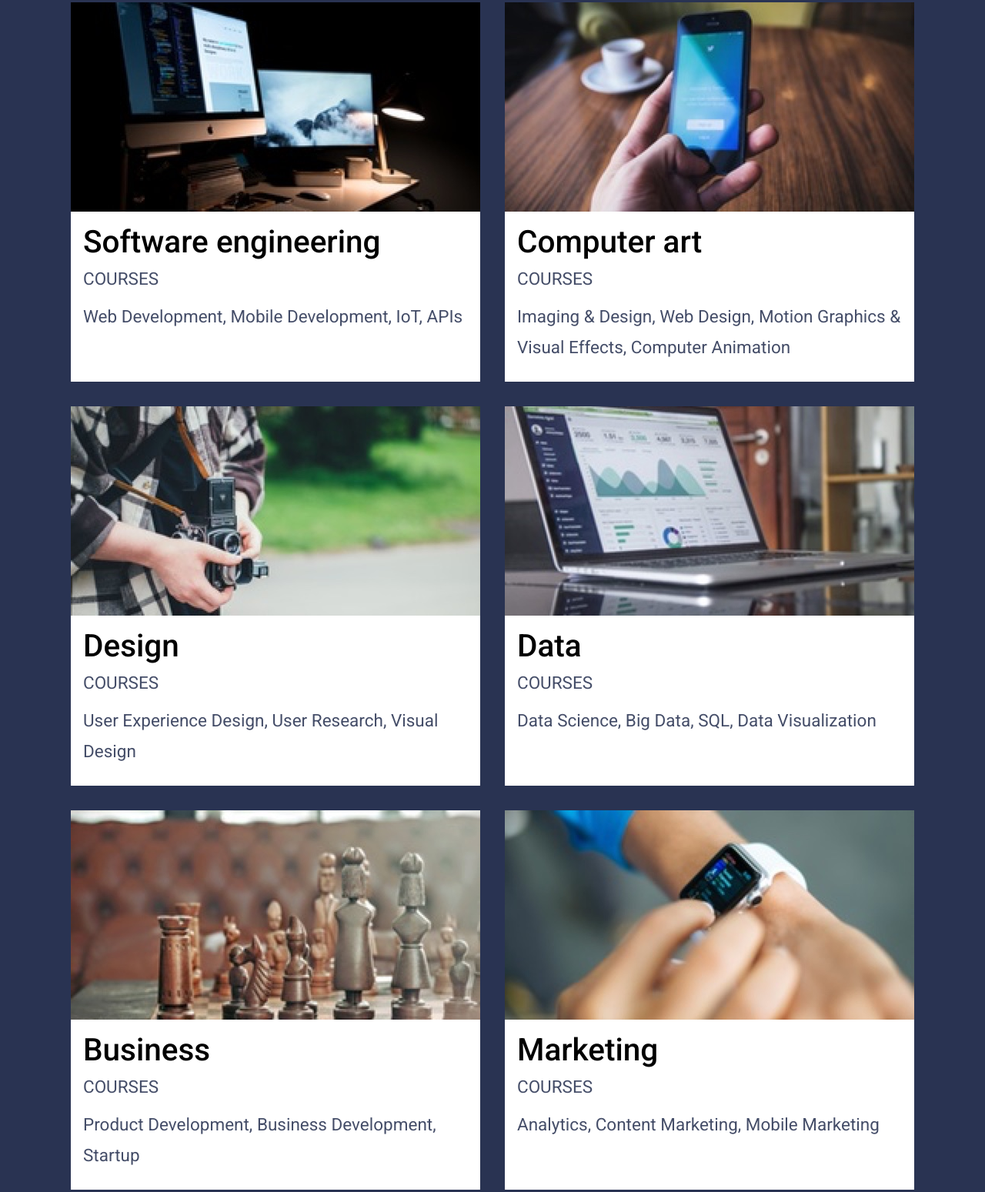
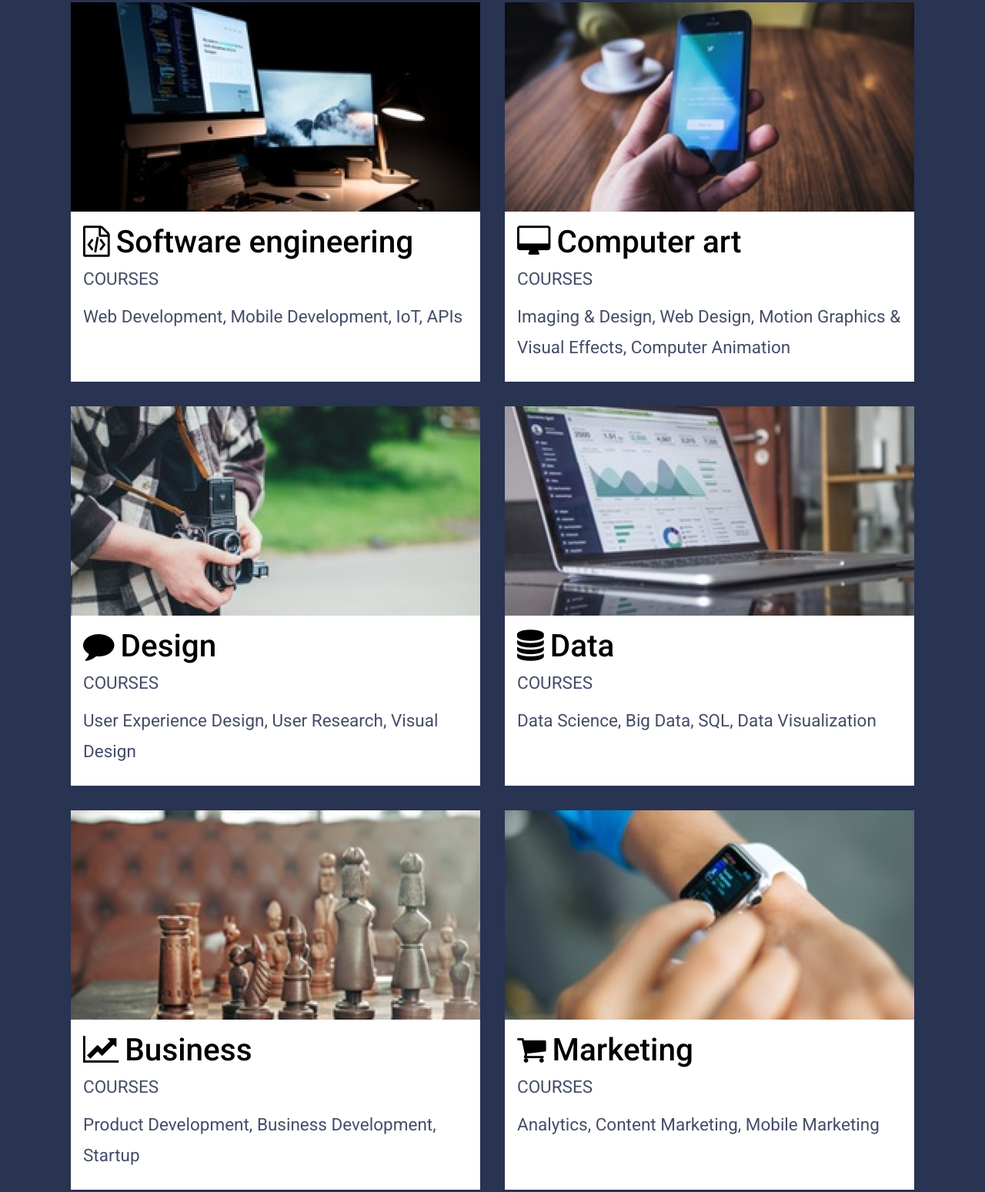
Before and after one commit to CMChristensen/ColmarAcademy, a plain HTML site: page index.html in a window 1280 px wide. Shown: the part 1543-3092 px from the top of the page at 77% size. Drawn offline with Linux system fonts and the light colour scheme.

Commit message:
add font awesome icons

```diff
--- a/index.html
+++ b/index.html
@@ -5,6 +5,7 @@
     <title>Colmar Academy</title>
     <link href="resources/css/reset.css" rel="stylesheet">
     <link href="resources/css/style.css" rel="stylesheet">
+    <link rel="stylesheet" type="text/css" href="https://maxcdn.bootstrapcdn.com/font-awesome/4.7.0/css/font-awesome.css">
     <link href="https://fonts.googleapis.com/css?family=Montserrat:700,800|Roboto:300,400,500" rel="stylesheet">
   </head>
 
@@ -45,7 +46,7 @@
         <img src="resources/images/information-main.jpg" alt="main information image">
         <h1>It doesn't hurt to keep practicing</h1>
         <p>"Curabitur vitae libero in ipsum porttitor consequat. Aliquam et commodo lectus, nec consequat neque. Sed non accumsan urna. Phasellus sed consequat ex. Etiam eget magna laoreet, efficitur dolor consequat, tristique ligula."</p>
-        <span>Emmanuel, Sr. Strategist at Hiring</span>
+        <i class="fa fa-comment"></i><span>Emmanuel, Sr. Strategist at Hiring</span>
       </div>
       <div class="information-other">
         <div class="item orientation">
@@ -102,7 +103,7 @@
         <div class="course">
           <img src="resources/images/course-software.jpg" alt="Software Course">
           <div class="course-text">
-            <h2>Software engineering</h2>
+            <h2><i class="fa fa-file-code-o white"></i>Software engineering</h2>
             <p>COURSES</p>
             <p>Web Development, Mobile Development, IoT, APIs</p>
           </div>
@@ -110,7 +111,7 @@
         <div class="course">
           <img src="resources/images/course-computer-art.jpg" alt="Computer Art Course">
           <div class="course-text">
-            <h2>Computer art</h2>
+            <h2><i class="fa fa-desktop white"></i>Computer art</h2>
             <p>COURSES</p>
             <p>Imaging & Design, Web Design, Motion Graphics & Visual Effects, Computer Animation</p>
           </div>
@@ -118,7 +119,7 @@
         <div class="course">
           <img src="resources/images/course-design.jpg" alt="Design Course">
           <div class="course-text">
-            <h2>Design</h2>
+            <h2><i class="fa fa-comment white"></i>Design</h2>
             <p>COURSES</p>
             <p>User Experience Design, User Research, Visual Design</p>
           </div>
@@ -126,7 +127,7 @@
         <div class="course">
           <img src="resources/images/course-data.jpg" alt="Data Course">
           <div class="course-text">
-            <h2>Data</h2>
+            <h2><i class="fa fa-database white"></i>Data</h2>
             <p>COURSES</p>
             <p>Data Science, Big Data, SQL, Data Visualization</p>
           </div>
@@ -134,7 +135,7 @@
         <div class="course">
           <img src="resources/images/course-business.jpg" alt="Business Course">
           <div class="course-text">
-            <h2>Business</h2>
+            <h2><i class="fa fa-line-chart white"></i>Business</h2>
             <p>COURSES</p>
             <p>Product Development, Business Development, Startup</p>
           </div>
@@ -142,7 +143,7 @@
         <div class="course">
           <img src="resources/images/course-marketing.jpg" alt="Marketing Course">
           <div class="course-text">
-            <h2>Marketing</h2>
+            <h2><i class="fa fa-shopping-cart white"></i>Marketing</h2>
             <p>COURSES</p>
             <p>Analytics, Content Marketing, Mobile Marketing</p>
           </div>
@@ -186,14 +187,14 @@
 
     <footer id="web-footer">
       <div id="copy">
-        <span>&copy2016 Colmar Academy</span>
+        <span><i class="fa fa-copyright fa-lg"></i>    2016 Colmar Academy</span>
       </div>
       <span>Terms</span>
       <span>Privacy</span>
     </footer>
 
     <footer id="mobile-footer">
-        <span>&copy2016 Colmar Academy. All rights reserved.</span>
+        <span><i class="fa fa-copyright fa-lg"></i>2016 Colmar Academy. All rights reserved.</span>
     </footer>
 
 
--- a/resources/css/style.css
+++ b/resources/css/style.css
@@ -19,6 +19,17 @@ h2 {
   font-size: 2.25rem;
   font-weight: 500;
 }
+
+
+i {
+  padding-right: 8px;
+}
+
+.white {
+  color: black;
+}
+
+
 
 header .container {
   display: flex;
@@ -421,6 +432,10 @@ footer span {
     #web-footer {
       display: none;
     }
+
+    .white {
+      color: white;
+    }
 }
 
 
```
